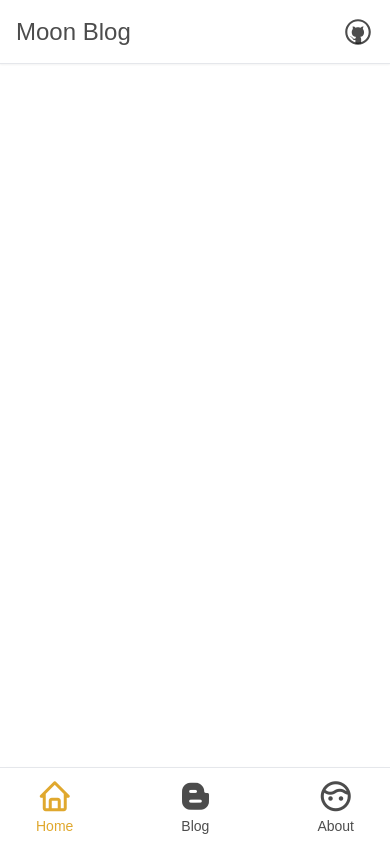
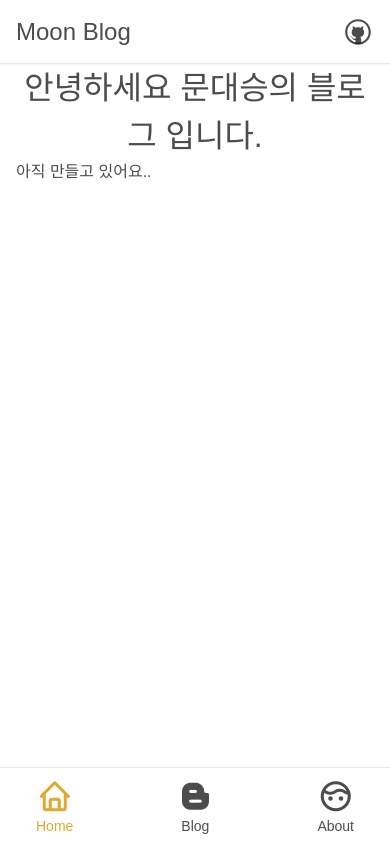
Before and after one commit to Moon-DaeSeung/Moon-Blog, a SvelteKit app: page / in a window 390 px wide. Built offline with nearby package versions, Linux system fonts and the light colour scheme.

Commit message:
모바일 어느정도 된듯,,

```diff
--- a/src/lib/hero-transition/index.ts
+++ b/src/lib/hero-transition/index.ts
@@ -59,7 +59,8 @@ export function crossfade2({
   function crossfade(
     from: DOMRect,
     node: Element,
-    params: CrossfadeParams
+    params: CrossfadeParams,
+    intro: boolean
   ): TransitionConfig {
     const {
       delay = 0,
@@ -89,6 +90,7 @@ export function crossfade2({
       duration: is_function(duration) ? duration(d) : duration,
       easing,
       tick: (t, u) => {
+        if (!intro) return
         node.setAttribute(
           "style",
           currentStyle +
@@ -120,7 +122,7 @@ export function crossfade2({
           const { rect } = counterparts.get(params.key)!
           counterparts.delete(params.key)
 
-          return crossfade(rect, node, params)
+          return crossfade(rect, node, params, intro)
         }
 
         // if the node is disappearing altogether
--- a/src/routes/+layout.svelte
+++ b/src/routes/+layout.svelte
@@ -94,7 +94,7 @@
       </div>
     {/if}
   </MediaQuery>
-  <main>
+  <main class="overflow-hidden pb-[100px] lg:pb-0">
     {#key pathname}
       <div
         id={pathname}
--- a/src/routes/+page.svelte
+++ b/src/routes/+page.svelte
@@ -1,7 +1,10 @@
 <script lang="ts">
 </script>
 
-<section />
+<section>
+  <h1>안녕하세요 문대승의 블로그 입니다.</h1>
+  <p>아직 만들고 있어요..</p>
+</section>
 
 <style>
 </style>
--- a/src/routes/pageTransition.ts
+++ b/src/routes/pageTransition.ts
@@ -9,7 +9,7 @@ export const laptop = {
       duration: active ? 300 : 0,
       css: (t, u) =>
         `opacity: ${t * o}; transform: translateX(${
-          -cubicOut(u) * 20
+          -cubicOut(u) * 40
         }px); z-index: -1; position: absolute;`,
     }
   },
@@ -20,7 +20,7 @@ export const laptop = {
       delay: 0,
       duration: active ? 300 : 0,
       css: (t, u) =>
-        `opacity: ${t * o}; transform: translateX(${cubicIn(u) * 20}px);`,
+        `opacity: ${t * o}; transform: translateX(${cubicIn(u) * 40}px);`,
     }
   },
 }
@@ -34,7 +34,7 @@ export const mobile = {
       duration: active ? 300 : 0,
       css: (t, u) =>
         `transform: translateX(${
-          -cubicOut(u) * 480
+          -cubicOut(u) * width
         }px); z-index: -1; position: absolute;`,
     }
   },
@@ -44,7 +44,7 @@ export const mobile = {
     return {
       delay: 0,
       duration: active ? 300 : 0,
-      css: (t, u) => `transform: translateX(${cubicIn(u) * 480}px);`,
+      css: (t, u) => `transform: translateX(${cubicIn(u) * width}px);`,
     }
   },
 }
```
